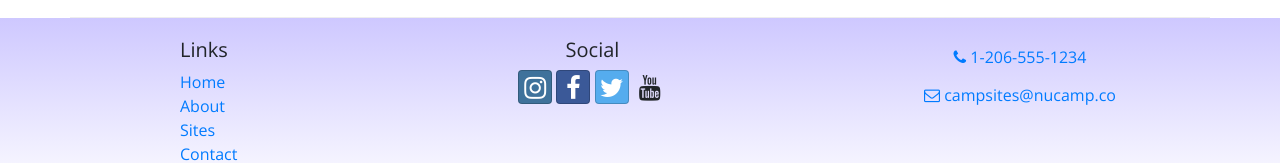
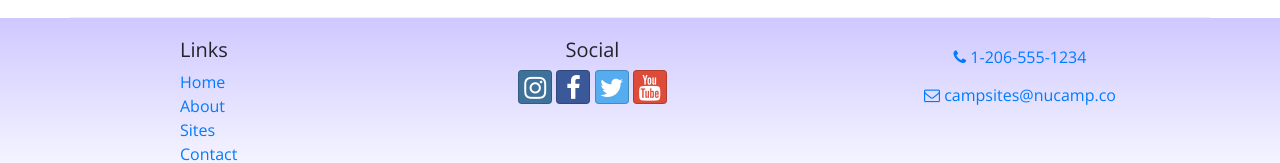
Before and after one commit to rein21st/git-test, a website: page aboutus.html in a window 1280 px wide. Shown: the part 1140-1303 px from the top of the page. Drawn offline with nearby package versions, Linux system fonts and the light colour scheme.

Commit message:
updated so that youtube button icon is red.

```diff
--- a/aboutus.html
+++ b/aboutus.html
@@ -97,7 +97,7 @@
                      <a class="btn btn-social-icon btn-instagram" href="http://instagram.com/"> <i class="fa fa-instagram"></i></a>
                      <a class="btn btn-social-icon btn-facebook" href="http://facebook.com/"><i class="fa fa-facebook"></i></a>
                      <a class="btn btn-social-icon btn-twitter" href="http://twitter.com/"><i class="fa fa-twitter"></i></a>
-                     <a class="btn btn-social-icon btn-youtube" href="http://youtube.com/"><i class="fa fa-youtube"></i></a>
+                     <a class="btn btn-social-icon btn-google" href="http://youtube.com/"><i class="fa fa-youtube"></i></a>
                  </div>
                  <div class="col-sm-4 text-center">
                     <a role="button" class="btn btn-link" href="tel:+12065551234"> <i class="fa fa-phone"> </i> 1-206-555-1234 </a> <br />
```
Also changed, not shown: contactus.html (+1 -1 lines), index.html (+1 -1 lines).
